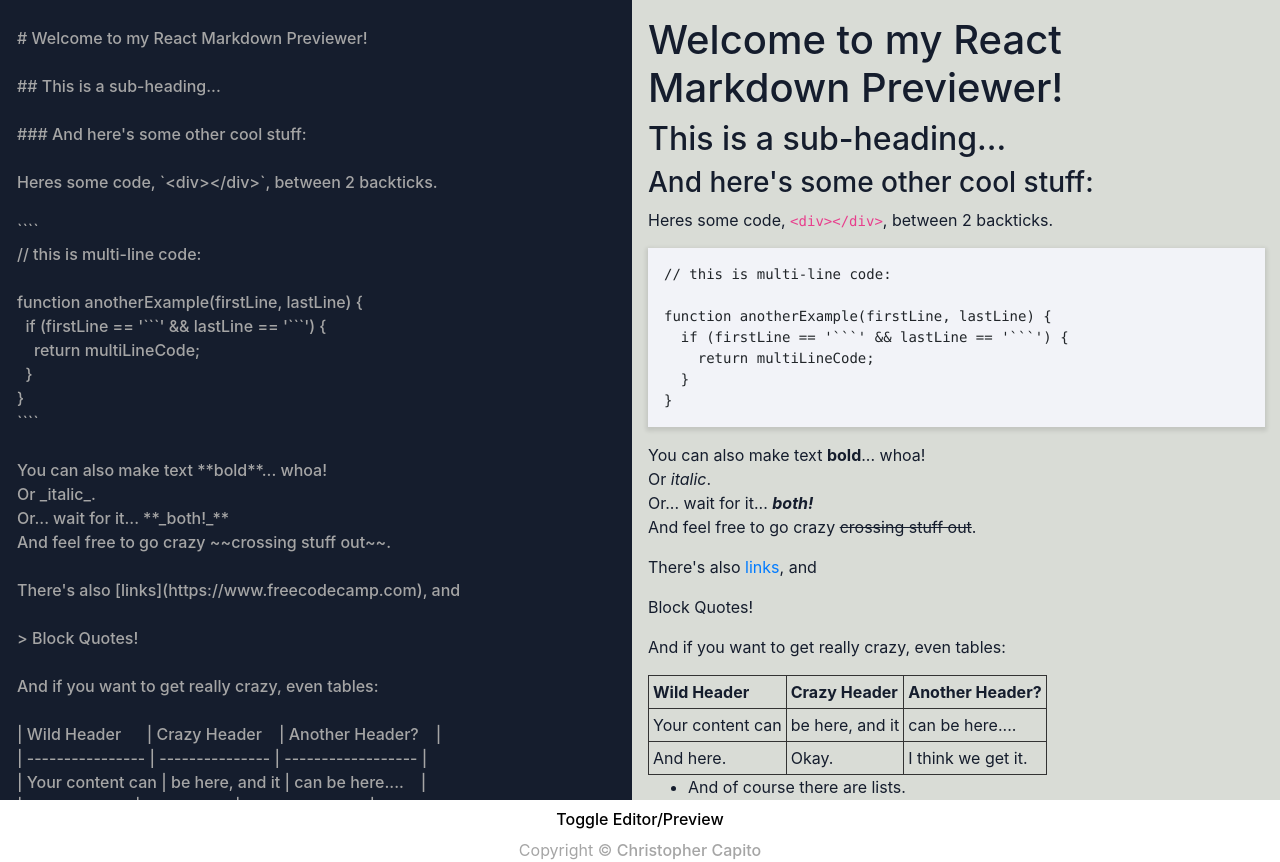
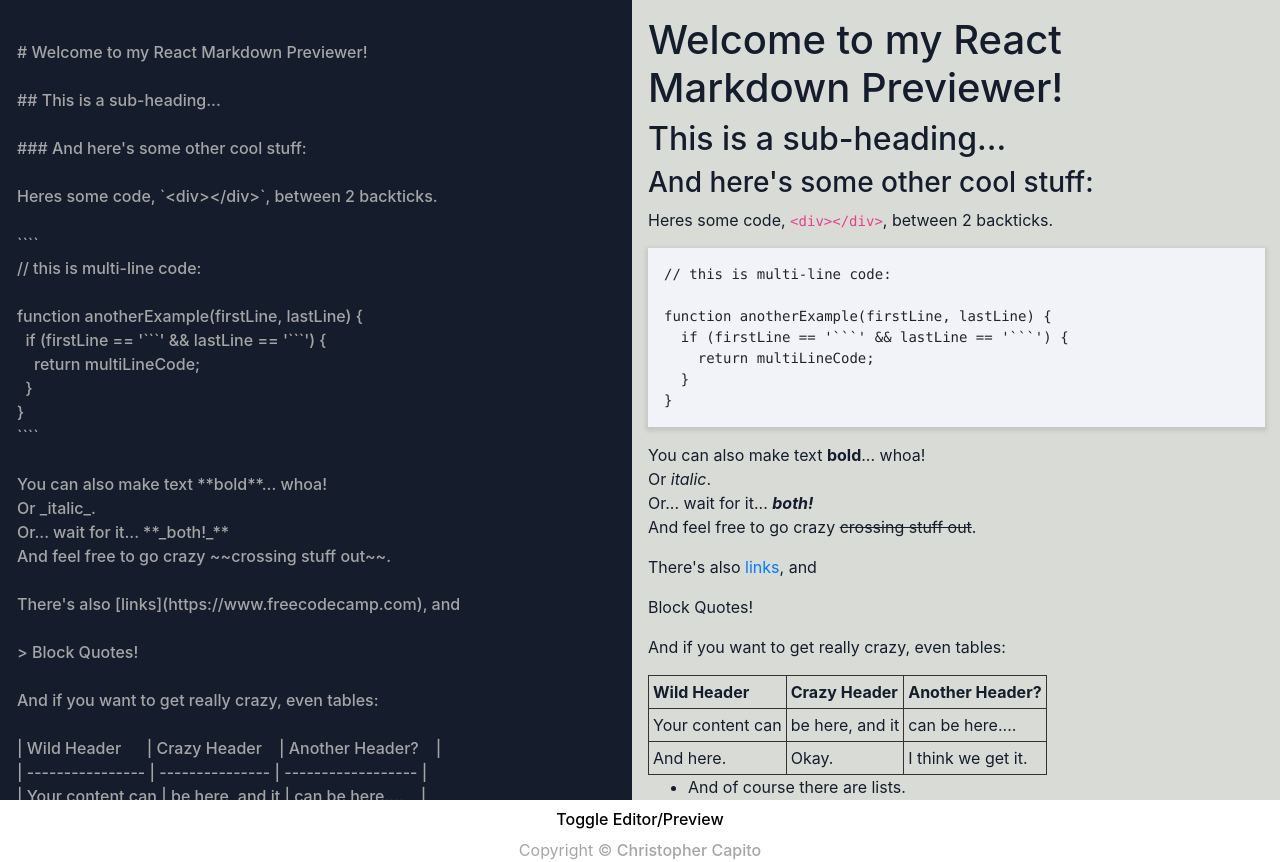
Before and after one commit to ChristopherCapito/FCC-02-02, a React (Create React App) app: page / in a window 1280 px wide. Built offline with nearby package versions, Linux system fonts and the light colour scheme.

Commit message:
fixed editor padding

```diff
--- a/src/App.css
+++ b/src/App.css
@@ -46,12 +46,12 @@ html {
   margin: 0;
 }
 
-#footer{
+#footer {
   text-align: center;
   text-decoration: none;
   color: var(--medium-color);
 }
-#footer a{
+#footer a {
   font-weight: 500;
   color: var(--medium-color);
 }
@@ -60,6 +60,7 @@ html {
   font-size: 16px;
   color: var(--medium-color);
   font-weight: 500;
+  padding-top: 16px;
   width: 100%;
   background: transparent;
   height: 100%;
```
